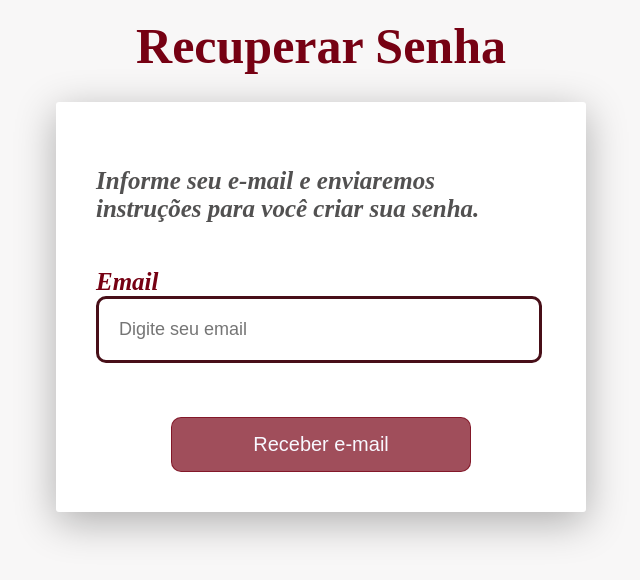
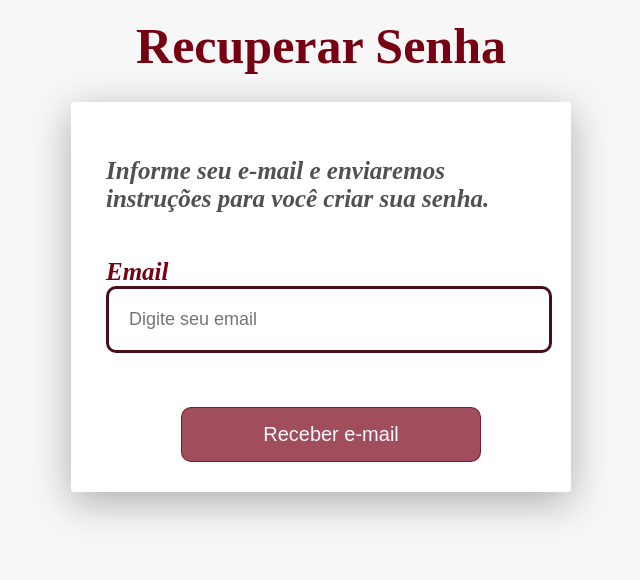
Before and after one commit to iellenLuiza/ladies, a PHP site: page /telarecuperar.html in a window 1280 px wide. Shown: the part 108-688 px from the top of the page, without its empty margins (319-959 px from the left). Run offline with PHP 8.4, Linux system fonts and the light colour scheme; some web fonts are replaced.

Commit message:
Vou refazer essa tela. Tá muito bagunçada

```diff
--- a/css/telarecuperarsenha.css
+++ b/css/telarecuperarsenha.css
@@ -27,13 +27,14 @@ form {
     border-radius: 3px;
     background-color: #FFFFFF;
     box-shadow: 0 10px 40px 0 rgba(0, 0, 0, 0.3);
-    padding: 40px 40px;
-    max-width: 450px;
+    padding: 30px 35px;
+    max-width: 430px;
     margin: 0 auto;
   }
   .div_form {
     max-width: 1400px;
     margin: 0 auto;
+    height: calc(100vh - 109.81);
 }
 @media screen and (max-width: 700px) {
 .conta form {
```
